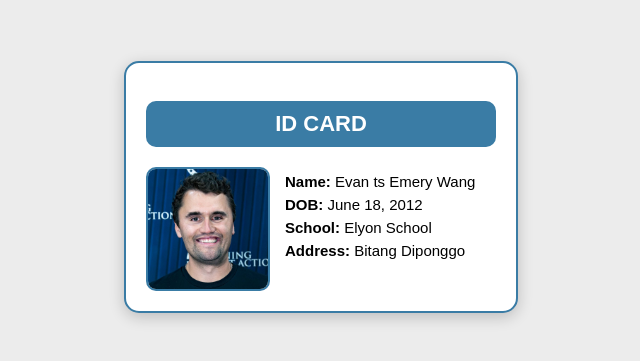
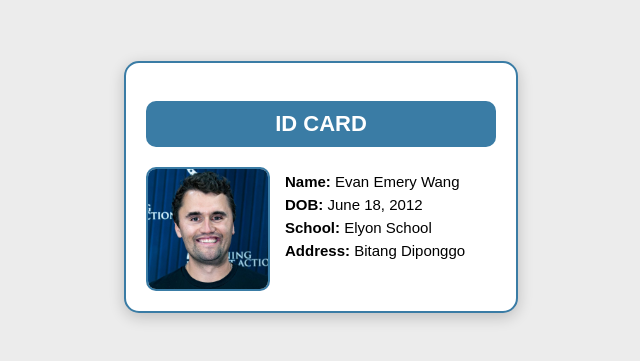
Before and after one commit to EvanWang118/Grade-8A-COMPUTING, a plain HTML site: page My Repo/index.html in a window 1280 px wide. Shown: the part 221-582 px from the top of the page, 319-959 px from the left. Drawn offline with Linux system fonts and the light colour scheme.

Commit message:
Update index.html

```diff
--- a/My Repo/index.html
+++ b/My Repo/index.html
@@ -15,7 +15,7 @@
         <img src="profile.jpg" class="profile-photo">
 
         <div class="info">
-            <p><strong>Name:</strong> Evan ts Emery Wang</p>
+            <p><strong>Name:</strong> Evan Emery Wang</p>
             <p><strong>DOB:</strong> June 18, 2012</p>
             <p><strong>School:</strong> Elyon School</p>
             <p><strong>Address:</strong> Bitang Diponggo</p>
```
